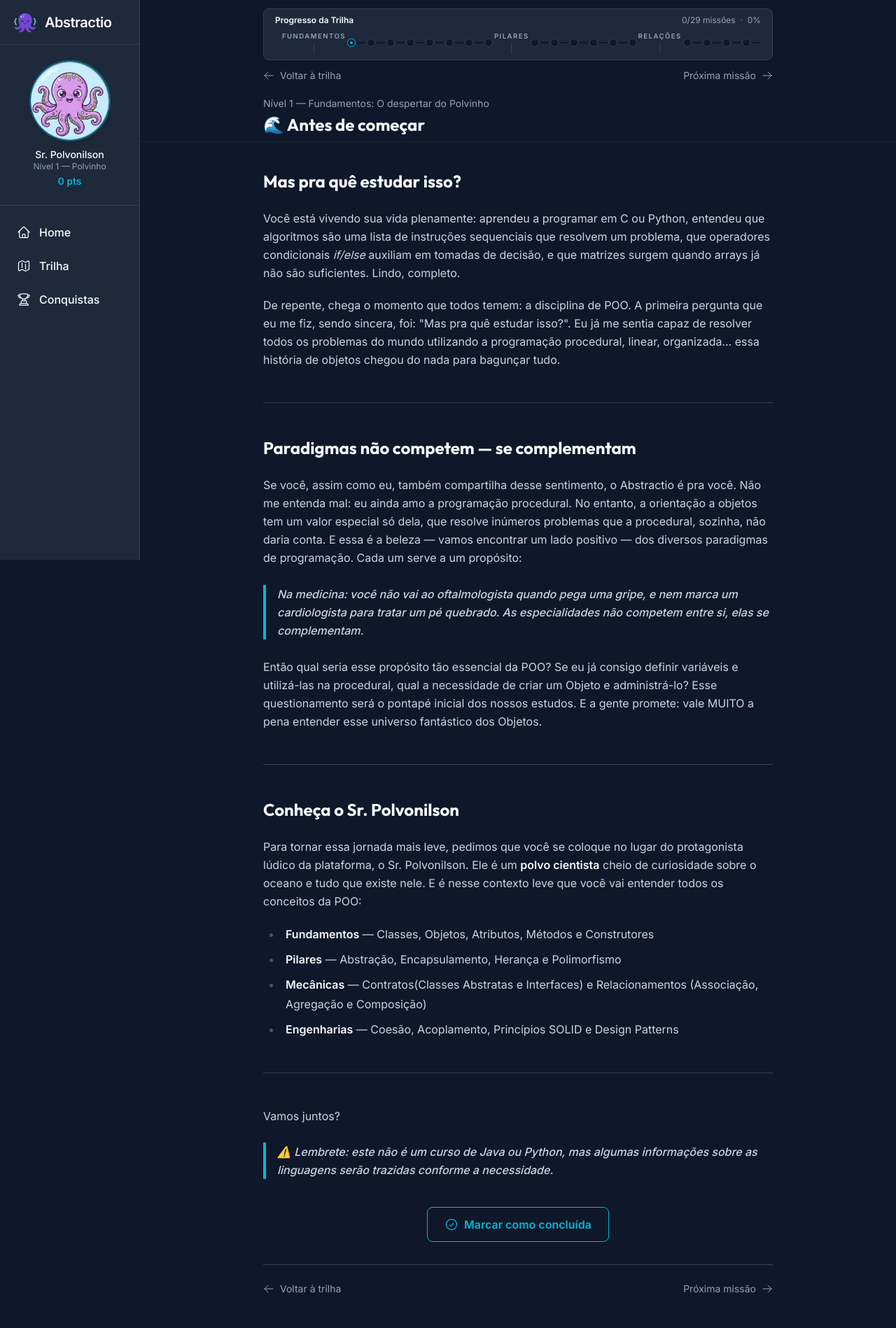
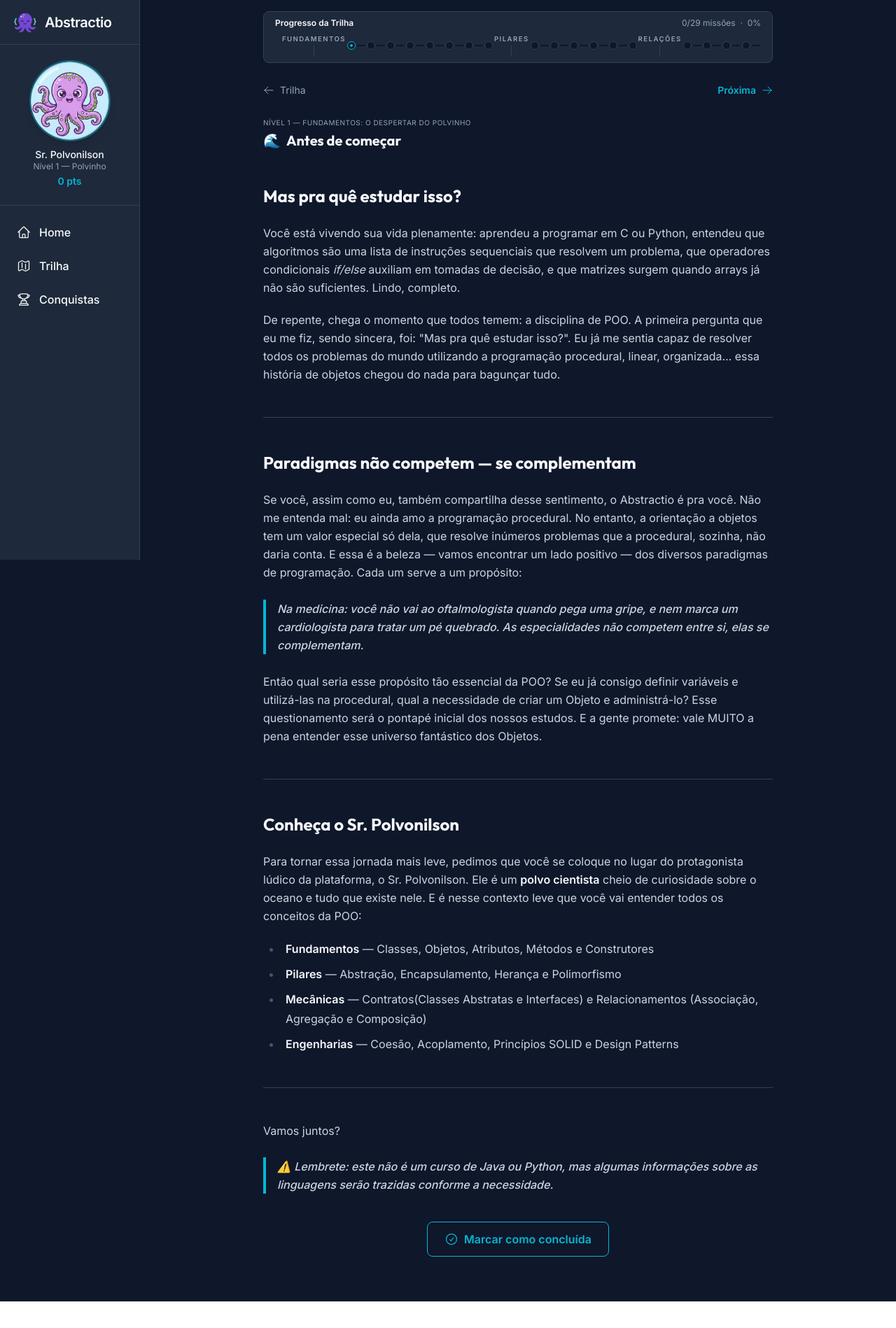
Before and after one commit to Gpcoutinho/Abstractio, a React (Vite) app: page /missao/1/1 in a window 1280 px wide. Shown: the top 1898 px of the page at 70% size. After the commit the page ends 1860 px from the top, so only its background shows below. Built offline with nearby package versions, Linux system fonts and the light colour scheme.

Commit message:
Adiciona funcionalidade para retrair o conteúdo do nav superior ao rolar pra baixo na tela de uma missão

```diff
--- a/src/pages/Missao.tsx
+++ b/src/pages/Missao.tsx
@@ -1,4 +1,4 @@
-import React, { useState, useEffect } from "react";
+import React, { useState, useEffect, useRef } from "react";
 import { useParams, Link } from "react-router-dom";
 import BoloFactory from "../components/BoloFactory";
 import SlideCard from "../components/SlideCard";
@@ -21,6 +21,10 @@ const interativos: Record<string, string> = {
   "interativos/nivel_1_missao_7.html": interativoHtml,
 };
 
+// PARÂMETROS DE AJUSTE DA ANIMAÇÃO
+const LIMITE_PARA_ESCONDER = 200; //px
+const LIMITE_PARA_MOSTRAR = 50;  //px
+
 const Missao: React.FC = () => {
   const { nivelIdx, missaoIdx } = useParams<{
     nivelIdx: string;
@@ -31,24 +35,40 @@ const Missao: React.FC = () => {
   const [selecionada, setSelecionada] = useState<number | null>(null);
   const [respondida, setRespondida] = useState(false);
 
+  // Estado do Header Retrátil
+  const [showBar, setShowBar] = useState(true);
+
   useEffect(() => {
     setSelecionada(null);
     setRespondida(false);
   }, [nivelIdx, missaoIdx]);
 
+  // Lógica de Scroll com Histerese (Zona Morta)
+  // Isso evita que a mudança de altura da página dispare o scroll de volta
+  useEffect(() => {
+    const handleScroll = () => {
+      const scrollAtual = window.scrollY;
+
+      if (scrollAtual > LIMITE_PARA_ESCONDER) {
+        setShowBar(false);
+      } else if (scrollAtual < LIMITE_PARA_MOSTRAR) {
+        setShowBar(true);
+      }
+    };
+
+    window.addEventListener("scroll", handleScroll, { passive: true });
+    return () => window.removeEventListener("scroll", handleScroll);
+  }, []);
+
   const nivel = niveis.find((n) => n.id === Number(nivelIdx));
   const missao = nivel?.missoes[Number(missaoIdx) - 1];
-
   const { completed } = useProgress();
 
   if (!nivel || !missao) {
     return (
       <PageWrapper className="max-w-3xl pb-12">
         <p className="text-textSecondary">Missão não encontrada.</p>
-        <Link
-          to="/trilha"
-          className="text-accent hover:underline mt-4 inline-block"
-        >
+        <Link to="/trilha" className="text-accent hover:underline mt-4 inline-block">
           ← Voltar à trilha
         </Link>
       </PageWrapper>
@@ -57,28 +77,21 @@ const Missao: React.FC = () => {
 
   const missaoIdxNum = Number(missaoIdx);
   const proximaMissao = (() => {
-    if (missaoIdxNum < nivel.missoes.length) {
-      return `/missao/${nivel.id}/${missaoIdxNum + 1}`;
-    }
+    if (missaoIdxNum < nivel.missoes.length) return `/missao/${nivel.id}/${missaoIdxNum + 1}`;
     const proximoNivel = niveis.find((n) => n.id === nivel.id + 1);
     if (proximoNivel) return `/missao/${proximoNivel.id}/1`;
     return null;
   })();
 
   const missaoAnterior = (() => {
-    if (missaoIdxNum > 1) {
-      return `/missao/${nivel.id}/${missaoIdxNum - 1}`;
-    }
+    if (missaoIdxNum > 1) return `/missao/${nivel.id}/${missaoIdxNum - 1}`;
     const nivelAnterior = niveis.find((n) => n.id === nivel.id - 1);
-    if (nivelAnterior)
-      return `/missao/${nivelAnterior.id}/${nivelAnterior.missoes.length}`;
+    if (nivelAnterior) return `/missao/${nivelAnterior.id}/${nivelAnterior.missoes.length}`;
     return null;
   })();
 
   const jaConcluida = isMissaoConcluida(missao.id);
-  const acertou = missao.exercise
-    ? selecionada === missao.exercise.correct
-    : false;
+  const acertou = missao.exercise ? selecionada === missao.exercise.correct : false;
 
   const handleSubmit = () => {
     if (selecionada === null) return;
@@ -88,75 +101,79 @@ const Missao: React.FC = () => {
   return (
     <div>
       {/* Navegação fixa */}
-      <div className="sticky top-0 z-40 bg-bgPrimary py-2">
-          <div className="max-w-3xl mx-auto pt-1 px-5">
-            <ProgressBar curriculum={niveis} completedMissions={completed} />
+      <div className="sticky top-0 z-40 bg-bgPrimary shadow-sm border-b border-borderDark/10">
+        <div className="max-w-3xl mx-auto">
+
+          {/* Progress Bar: Animação via CSS Grid (Não treme o layout) */}
+          <div className={`grid transition-all duration-500 ease-in-out ${
+            showBar ? "grid-rows-[1fr] opacity-100" : "grid-rows-[0fr] opacity-0"
+          }`}>
+            <div className="overflow-hidden">
+              <div className="px-5 py-4">
+                <ProgressBar
+                  curriculum={niveis}
+                  completedMissions={completed}
+                  currentNivel={nivel.id}
+                  currentMissao={missaoIdxNum}
+                />
               </div>
-        <nav>
-          <div className="max-w-3xl mx-auto px-5 h-11 flex items-center justify-between">
-            <div className="flex items-center gap-5">
-              <Link
-                to="/trilha"
-                className="inline-flex items-center gap-2 text-sm text-textSecondary hover:text-textPrimary transition-colors"
+            </div>
+          </div>
+
+          <nav className="border-t border-borderDark/5">
+            <div className="px-5 h-11 flex items-center justify-between">
+              <div className="flex items-center gap-4">
+                <Link to="/trilha" className="inline-flex items-center gap-2 text-sm text-textSecondary hover:text-textPrimary transition-colors">
+                  <ArrowLeftIcon className="w-4 h-4" />
+                  <span className="hidden sm:inline">Trilha</span>
+                </Link>
+
+                {!showBar && (
+                  <button
+                    onClick={() => window.scrollTo({ top: 0, behavior: 'smooth' })}
+                    className="flex items-center gap-2 px-2 py-1 bg-accent/10 border border-accent/20 rounded text-[10px] font-bold text-accent uppercase animate-in fade-in slide-in-from-top-1"
                   >
+                    <div className="w-1.5 h-1.5 bg-accent rounded-full animate-pulse" />
+                    Progresso
+                  </button>
+                )}
+
+                {missaoAnterior && (
+                  <Link to={missaoAnterior} className="hidden md:inline-flex items-center gap-2 text-sm text-textSecondary hover:text-textPrimary transition-colors">
                     <ArrowLeftIcon className="w-4 h-4" />
-                Voltar à trilha
-              </Link>
-              {missaoAnterior && (
-                <Link
-                  to={missaoAnterior}
-                  className="inline-flex items-center gap-2 text-sm text-textSecondary hover:text-textPrimary transition-colors"
-                >
-                  <ArrowLeftIcon className="w-4 h-4" />
-                  Missão anterior
+                    Anterior
                   </Link>
                 )}
               </div>
-            {proximaMissao ? (
-              <Link
-                to={proximaMissao}
-                className="inline-flex items-center gap-2 text-sm text-textSecondary hover:text-textPrimary transition-colors"
-              >
-                Próxima missão
+
+              <Link to={proximaMissao || "/conquistas"} className="inline-flex items-center gap-2 text-sm text-accent font-semibold hover:opacity-80 transition-opacity">
+                {proximaMissao ? "Próxima" : "Conquistas"}
                 <ArrowRightIcon className="w-4 h-4" />
               </Link>
-            ) : (
-              <Link
-                to="/conquistas"
-                className="inline-flex items-center gap-2 text-sm text-textSecondary hover:text-textPrimary transition-colors"
-              >
-                Ver conquistas
-                <ArrowRightIcon className="w-4 h-4" />
-              </Link>
-            )}
             </div>
           </nav>
-        <header className="border-b border-accent/10">
-          <div className="max-w-3xl mx-auto px-5 py-2">
-            <p className="text-textSecondary text-sm mb-1">{nivel.title}</p>
-            <h1 className="text-2xl font-bold text-textPrimary">
-              {missao.icon} {missao.title}
+
+          <header className={`border-t border-borderDark/5 transition-all duration-500 ease-in-out ${showBar ? "py-4" : "py-2"}`}>
+            <div className="px-5">
+              <p className={`text-textSecondary text-[10px] uppercase tracking-wider transition-all duration-300 ${showBar ? "opacity-100 mb-1" : "opacity-0 h-0"}`}>
+                {nivel.title}
+              </p>
+              <h1 className={`font-bold text-textPrimary flex items-center gap-2 transition-all duration-300 ${showBar ? "text-xl" : "text-sm"}`}>
+                <span className={`transition-all ${showBar ? "text-xl" : "text-lg"}`}>{missao.icon}</span>
+                {missao.title}
               </h1>
             </div>
           </header>
         </div>
+      </div>
 
+      {/* Conteúdo da Missão */}
       <div className="max-w-3xl mx-auto pt-8 pb-16 px-5">
-        {/* Teoria */}
-        <section
-          className="mb-8 prose prose-invert max-w-none
-        prose-headings:text-textPrimary prose-headings:font-bold
-        prose-p:text-textBody prose-p:leading-relaxed
-        prose-strong:text-textPrimary
-        prose-blockquote:border-l-accent prose-blockquote:text-textSecondary
-        prose-table:text-sm prose-th:text-textPrimary prose-td:text-textSecondary
-        prose-li:text-textBody"
-        >
+        <section className="mb-8 prose prose-invert max-w-none prose-headings:text-textPrimary prose-headings:font-bold prose-p:text-textBody prose-p:leading-relaxed prose-strong:text-textPrimary prose-blockquote:border-l-accent prose-blockquote:text-textSecondary prose-table:text-sm prose-th:text-textPrimary prose-td:text-textSecondary prose-li:text-textBody">
           {missao.theory.split(/(\{\{cards?:[0-9,]+\}\})/).map((part, i) => {
             if (i % 2 === 1) {
               const indices = part.match(/\d+/g)!.map(Number);
               const isRow = part.startsWith("{{cards:");
-
               const renderCard = (idx: number, className?: string) => {
                 const card = missao.cards?.[idx];
                 if (!card) return null;
@@ -166,22 +183,16 @@ const Missao: React.FC = () => {
                     title={card.title}
                     className={className}
                     slides={card.slides.map((s, j) => (
-                      <ReactMarkdown
-                        key={j}
-                        remarkPlugins={[remarkGfm]}
-                        rehypePlugins={[rehypeRaw]}
-                        components={{
+                      <ReactMarkdown key={j} remarkPlugins={[remarkGfm]} rehypePlugins={[rehypeRaw]} components={{
                         p: ({ children }) => <p className="text-textBody leading-relaxed m-0">{children}</p>,
                         strong: ({ children }) => <strong className="text-textPrimary">{children}</strong>,
-                        }}
-                      >
+                      }}>
                         {s}
                       </ReactMarkdown>
                     ))}
                   />
                 );
               };
-
               if (isRow) {
                 return (
                   <div key={i} className="not-prose flex flex-col md:flex-row items-stretch gap-4 my-6">
@@ -198,21 +209,14 @@ const Missao: React.FC = () => {
                   </div>
                 );
               }
-
               return renderCard(indices[0]);
             }
             return (
-              <ReactMarkdown
-                key={i}
-                remarkPlugins={[remarkGfm]}
-                rehypePlugins={[rehypeRaw]}
-                // eslint-disable-next-line @typescript-eslint/no-explicit-any
-                components={{
+              <ReactMarkdown key={i} remarkPlugins={[remarkGfm]} rehypePlugins={[rehypeRaw]} components={{
                 "bolo-factory": () => <BoloFactory />,
                 code: CodeBlock,
                 pre: ({ children }: { children: React.ReactNode }) => <>{children}</>,
-                } as any}
-              >
+              } as any}>
                 {part}
               </ReactMarkdown>
             );
@@ -220,21 +224,11 @@ const Missao: React.FC = () => {
         </section>
 
         {/* Mini-jogo */}
-        {missao.has_interativo &&
-          missao.interativo_html &&
-          interativos[missao.interativo_html] && (
+        {missao.has_interativo && missao.interativo_html && interativos[missao.interativo_html] && (
           <section className="mb-8">
-              <h2 className="text-lg font-semibold text-textPrimary mb-3">
-                Mini-jogo interativo
-              </h2>
+            <h2 className="text-lg font-semibold text-textPrimary mb-3">Mini-jogo interativo</h2>
             <div className="rounded-lg overflow-hidden border border-borderDark">
-                <iframe
-                  srcDoc={interativos[missao.interativo_html]}
-                  title="Mini-jogo interativo"
-                  className="w-full"
-                  style={{ height: "480px", border: "none" }}
-                  sandbox="allow-scripts"
-                />
+              <iframe srcDoc={interativos[missao.interativo_html]} title="Mini-jogo interativo" className="w-full" style={{ height: "480px", border: "none" }} sandbox="allow-scripts" />
             </div>
           </section>
         )}
@@ -244,82 +238,38 @@ const Missao: React.FC = () => {
           <>
             <hr className="border-borderDark my-10" />
             <section className="bg-bgSecondary border border-borderDark rounded-xl p-6">
-              <h2 className="text-2xl font-bold text-textPrimary mb-4">
-                Exercício
-              </h2>
-              <p className="text-textPrimary mb-5">
-                {missao.exercise.question}
-              </p>
-
+              <h2 className="text-2xl font-bold text-textPrimary mb-4">Exercício</h2>
+              <p className="text-textPrimary mb-5">{missao.exercise.question}</p>
               <fieldset className="space-y-3">
                 <legend className="sr-only">Opções de resposta</legend>
                 {missao.exercise.options.map((opcao, i) => {
                   let estilo = "border-borderDark";
                   if (respondida) {
-                    if (i === missao.exercise!.correct)
-                      estilo = "border-success bg-success/10";
-                    else if (i === selecionada)
-                      estilo = "border-danger bg-danger/10";
-                  } else if (i === selecionada) {
-                    estilo = "border-accent bg-accent/10";
-                  }
-
+                    if (i === missao.exercise!.correct) estilo = "border-success bg-success/10";
+                    else if (i === selecionada) estilo = "border-danger bg-danger/10";
+                  } else if (i === selecionada) estilo = "border-accent bg-accent/10";
                   return (
-                    <label
-                      key={i}
-                      className={`flex items-start gap-3 p-4 rounded-lg border cursor-pointer transition-colors ${estilo} ${respondida ? "cursor-default" : "hover:border-accent/50"}`}
-                    >
-                      <input
-                        type="radio"
-                        name="exercicio"
-                        value={i}
-                        checked={selecionada === i}
-                        disabled={respondida}
-                        onChange={() => setSelecionada(i)}
-                        className="mt-0.5 accent-accent"
-                      />
+                    <label key={i} className={`flex items-start gap-3 p-4 rounded-lg border cursor-pointer transition-colors ${estilo} ${respondida ? "cursor-default" : "hover:border-accent/50"}`}>
+                      <input type="radio" name="exercicio" value={i} checked={selecionada === i} disabled={respondida} onChange={() => setSelecionada(i)} className="mt-0.5 accent-accent" />
                       <span className="text-textPrimary text-sm">{opcao}</span>
                     </label>
                   );
                 })}
               </fieldset>
-
-              {/* Feedback */}
               {respondida && (
-                <div
-                  className={`mt-5 p-4 rounded-lg border ${acertou ? "bg-success/10 border-success" : "bg-danger/10 border-danger"}`}
-                >
-                  <p
-                    className={`font-semibold mb-1 ${acertou ? "text-success" : "text-danger"}`}
-                  >
-                    {acertou ? "✓ Correto!" : "✗ Não foi dessa vez."}
-                  </p>
-                  <p className="text-textSecondary text-sm">
-                    {missao.exercise.explanation}
-                  </p>
+                <div className={`mt-5 p-4 rounded-lg border ${acertou ? "bg-success/10 border-success" : "bg-danger/10 border-danger"}`}>
+                  <p className={`font-semibold mb-1 ${acertou ? "text-success" : "text-danger"}`}>{acertou ? "✓ Correto!" : "✗ Não foi dessa vez."}</p>
+                  <p className="text-textSecondary text-sm">{missao.exercise.explanation}</p>
                 </div>
               )}
-
-              {/* Botões */}
               <div className="mt-5 flex items-center gap-3">
                 {!respondida && (
-                  <button
-                    onClick={handleSubmit}
-                    disabled={selecionada === null}
-                    className="inline-flex items-center gap-2 px-6 py-3 rounded-lg border border-accent text-accent font-semibold hover:bg-accent/10 transition-colors disabled:opacity-40 disabled:cursor-not-allowed"
-                  >
+                  <button onClick={handleSubmit} disabled={selecionada === null} className="inline-flex items-center gap-2 px-6 py-3 rounded-lg border border-accent text-accent font-semibold hover:bg-accent/10 transition-colors disabled:opacity-40 disabled:cursor-not-allowed">
                     Responder
                   </button>
                 )}
-
                 {respondida && !acertou && (
-                  <button
-                    onClick={() => {
-                      setSelecionada(null);
-                      setRespondida(false);
-                    }}
-                    className="px-5 py-2 rounded-lg border border-borderDark text-textSecondary hover:border-accent hover:text-textPrimary transition-colors text-sm"
-                  >
+                  <button onClick={() => { setSelecionada(null); setRespondida(false); }} className="px-5 py-2 rounded-lg border border-borderDark text-textSecondary hover:border-accent hover:text-textPrimary transition-colors text-sm">
                     Tentar novamente
                   </button>
                 )}
@@ -328,67 +278,22 @@ const Missao: React.FC = () => {
           </>
         )}
 
-        {/* Marcar como concluída */}
+        {/* Footer */}
         <div className="mt-10 flex flex-col items-center gap-2">
           {jaConcluida ? (
             <>
               <div className="inline-flex items-center gap-2 px-6 py-3 rounded-lg bg-success/15 border border-success text-success font-semibold">
                 <CheckCircleIcon className="w-5 h-5" /> Concluída
               </div>
-              <button
-                onClick={() => desmarcarMissao(missao.id)}
-                className="text-sm text-textSecondary hover:text-danger transition-colors"
-              >
+              <button onClick={() => desmarcarMissao(missao.id)} className="text-sm text-textSecondary hover:text-danger transition-colors">
                 desmarcar
               </button>
             </>
           ) : (
-            <button
-              onClick={() => completarMissao(missao.id)}
-              className="inline-flex items-center gap-2 px-6 py-3 rounded-lg border border-accent text-accent font-semibold hover:bg-accent/10 transition-colors"
-            >
+            <button onClick={() => completarMissao(missao.id)} className="inline-flex items-center gap-2 px-6 py-3 rounded-lg border border-accent text-accent font-semibold hover:bg-accent/10 transition-colors">
               <CheckCircleIcon className="w-5 h-5" />
               Marcar como concluída
             </button>
-          )}
-        </div>
-
-        {/* Navegação de rodapé */}
-        <div className="mt-8 pt-6 border-t border-borderDark flex items-center justify-between">
-          <div className="flex items-center gap-5">
-            <Link
-              to="/trilha"
-              className="inline-flex items-center gap-2 text-sm text-textSecondary hover:text-textPrimary transition-colors"
-            >
-              <ArrowLeftIcon className="w-4 h-4" />
-              Voltar à trilha
-            </Link>
-            {missaoAnterior && (
-              <Link
-                to={missaoAnterior}
-                className="inline-flex items-center gap-2 text-sm text-textSecondary hover:text-textPrimary transition-colors"
-              >
-                <ArrowLeftIcon className="w-4 h-4" />
-                Missão anterior
-              </Link>
-            )}
-          </div>
-          {proximaMissao ? (
-            <Link
-              to={proximaMissao}
-              className="inline-flex items-center gap-2 text-sm text-textSecondary hover:text-textPrimary transition-colors"
-            >
-              Próxima missão
-              <ArrowRightIcon className="w-4 h-4" />
-            </Link>
-          ) : (
-            <Link
-              to="/conquistas"
-              className="inline-flex items-center gap-2 text-sm text-textSecondary hover:text-textPrimary transition-colors"
-            >
-              Ver conquistas
-              <ArrowRightIcon className="w-4 h-4" />
-            </Link>
           )}
         </div>
       </div>
```
Lines whose indentation alone changed are shown as unchanged.
